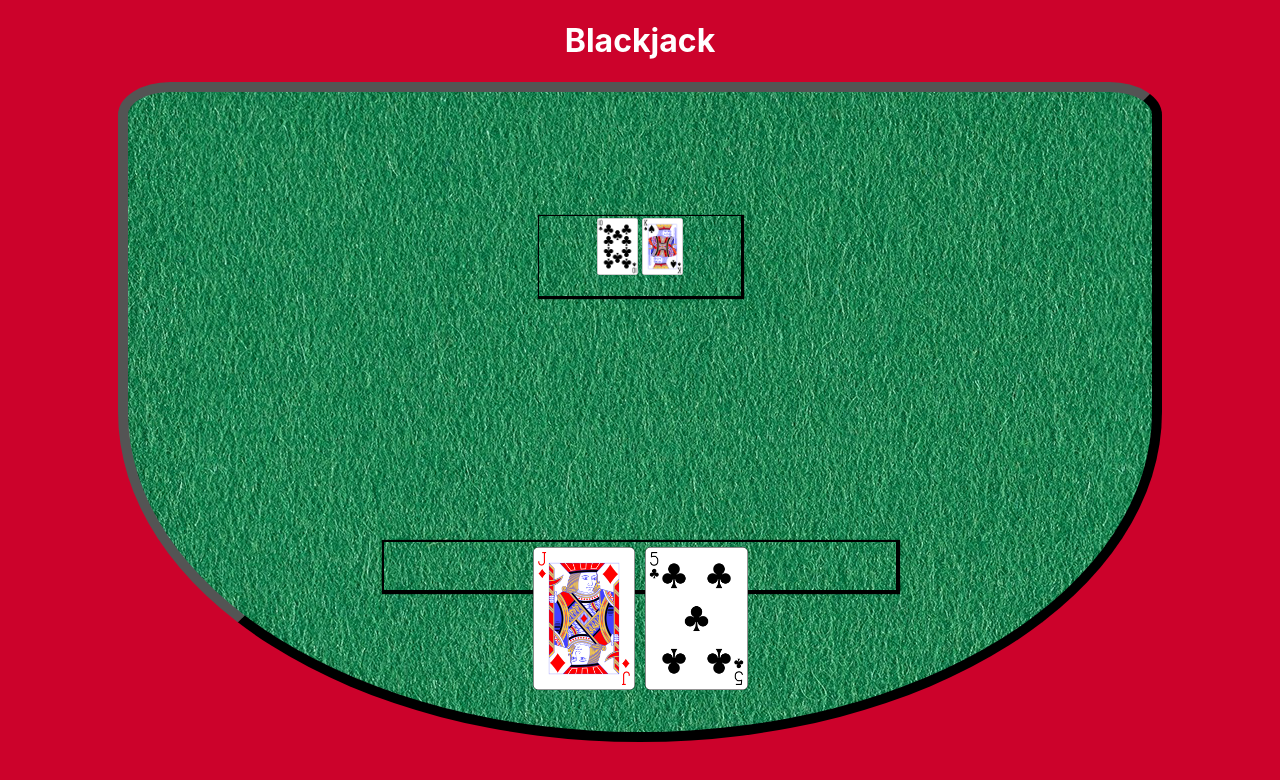
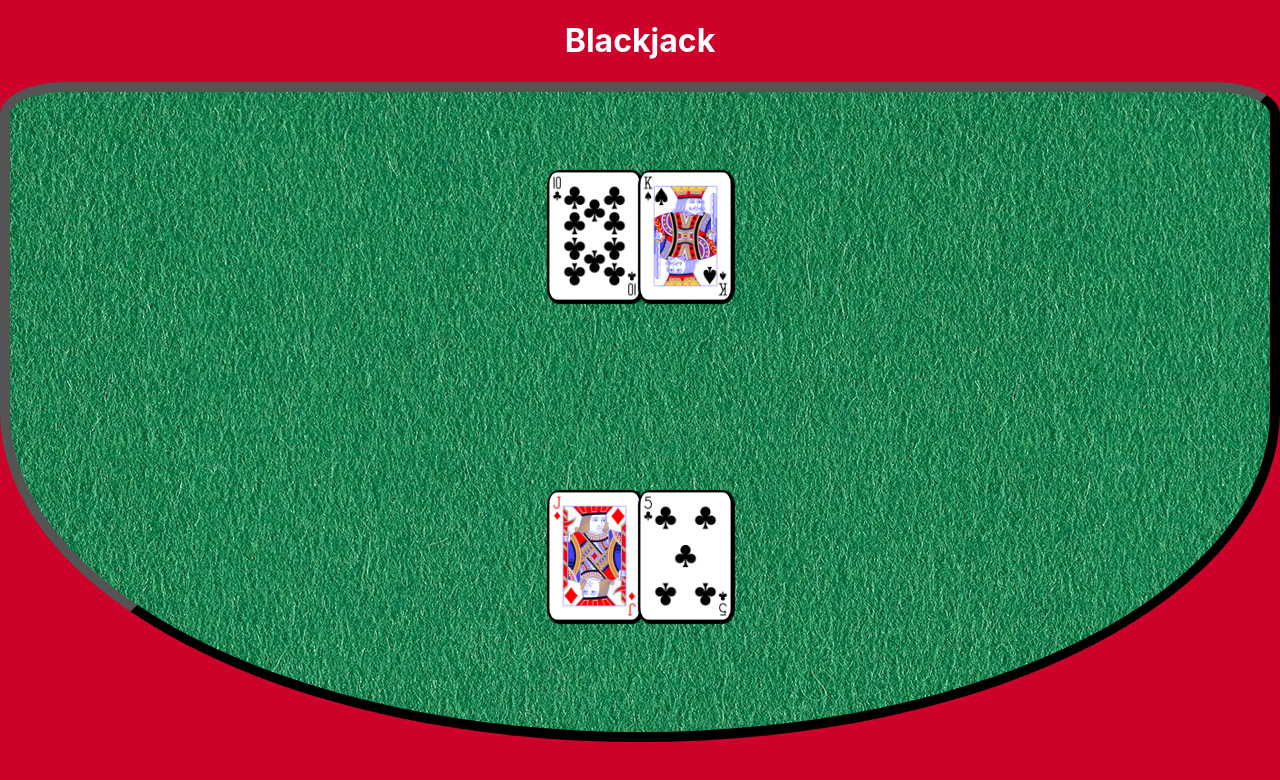
Before and after one commit to jzanderson09/blackjack, a React (Create React App) app: page / in a window 1280 px wide. Shown: the top 780 px of the page. Built offline with nearby package versions, Linux system fonts and the light colour scheme.

Commit message:
Added/removed styling (borders, box shadows) and condensed styling to all applicable elements (writing it once). Simple render of random cards drawn to both computer and user, going to work on gameplay logic/functionality, then add more styling.

```diff
--- a/src/components/ComputerCard.jsx
+++ b/src/components/ComputerCard.jsx
@@ -5,7 +5,7 @@ const ComputerCard = props => {
     if (props.computerHand.length > 1) {
         return (
             <div className="computer-card">
-                {props.computerHand.map(card => <img className='cards' key={card.id} src={card.image} alt={card.value} />)}
+                {props.computerHand.map(card => <img className='cards computer' key={card.id} src={card.image} alt={card.value} />)}
         </div>
         );
     }
@@ -14,7 +14,7 @@ const ComputerCard = props => {
             <div className="computer-card">
                 <img
                     alt='card'
-                    className='cards'
+                    className='cards computer'
                     key={Math.random()}
                     src={props.cardBack}
                 />
--- a/src/components/PlayerCard.jsx
+++ b/src/components/PlayerCard.jsx
@@ -5,7 +5,7 @@ const PlayerCard = props => {
     if (props.playerHand.length > 1) {
         return (
             <div className="player-card">
-            {props.playerHand.map(card => <img className='cards' key={card.id} src={card.image} alt={card.value} />)}
+            {props.playerHand.map(card => <img className='cards player' key={card.id} src={card.image} alt={card.value} />)}
             </div>
         );
     }
@@ -14,13 +14,13 @@ const PlayerCard = props => {
             <div className="player-card">
                 <img
                     alt='card'
-                    className='cards'
+                    className='cards player'
                     key={Math.random()}
                     src={props.cardBack}
                 />
                 <img
                     alt='card'
-                    className='cards'
+                    className='cards player'
                     key={Math.random()}
                     src={props.cardBack}
                 />
--- a/src/styling/App.scss
+++ b/src/styling/App.scss
@@ -2,6 +2,7 @@
   background: rgb(204, 2, 43);
   color: white;
   height: 100vh;
+  width: 100%;
   text-align: center;
   text-shadow: 1px solid black;
 }
--- a/src/styling/CardTable.scss
+++ b/src/styling/CardTable.scss
@@ -7,10 +7,12 @@
     flex-flow: row wrap;
     height: 80vh;
     margin: auto;
-    width: 80%;
+    width: auto;
     .cards {
-        width: 20%;
-        height: auto;
-        margin: 1%;
+        border-radius: 10%;
+        box-shadow: 1px 1px 1px 3px black;
+        height: 80%;
+        margin: auto;
+        width: auto;
     }
 }
--- a/src/styling/ComputerCard.scss
+++ b/src/styling/ComputerCard.scss
@@ -1,7 +1,6 @@
 .computer-card {
-    border: 1px solid black;
-    box-shadow: 1px 1px 1px 1px black;
-    height: 10vh;
-    margin: 12% 40% 5%;
-    width: 25%;
+    // border: 3px solid black;
+    width: 80%;
+    height: 20vh;
+    margin: auto;
 }
--- a/src/styling/PlayerCard.scss
+++ b/src/styling/PlayerCard.scss
@@ -1,7 +1,5 @@
 .player-card {
-    // border: 1px solid black;
-    box-shadow: 1px 1px 1px 3px black;
-    margin: 5% auto auto;
-    height: 6vh;
-    width: 50%;
+    height: 20vh;
+    margin: auto;
+    width: 40%;
 }
```
